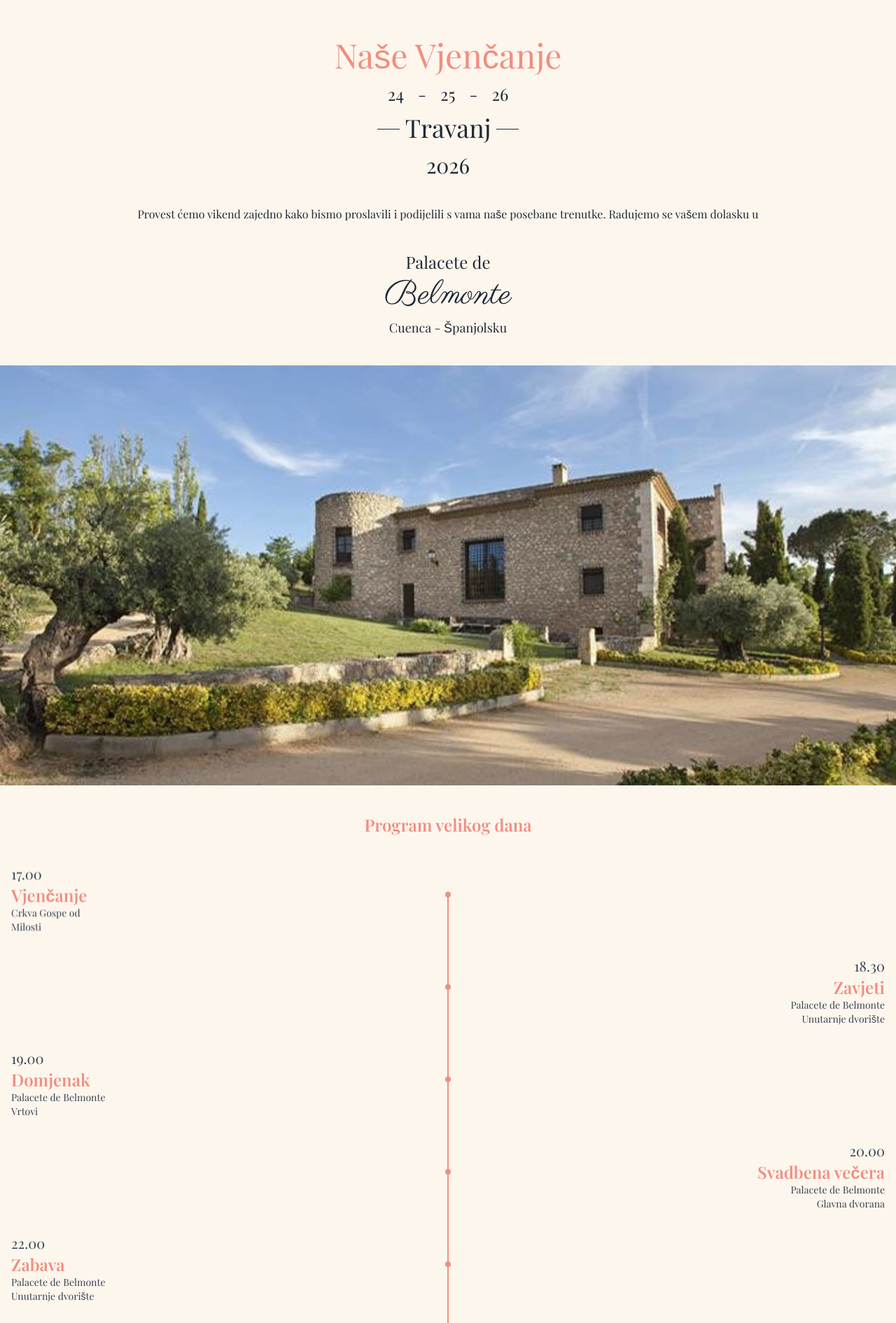
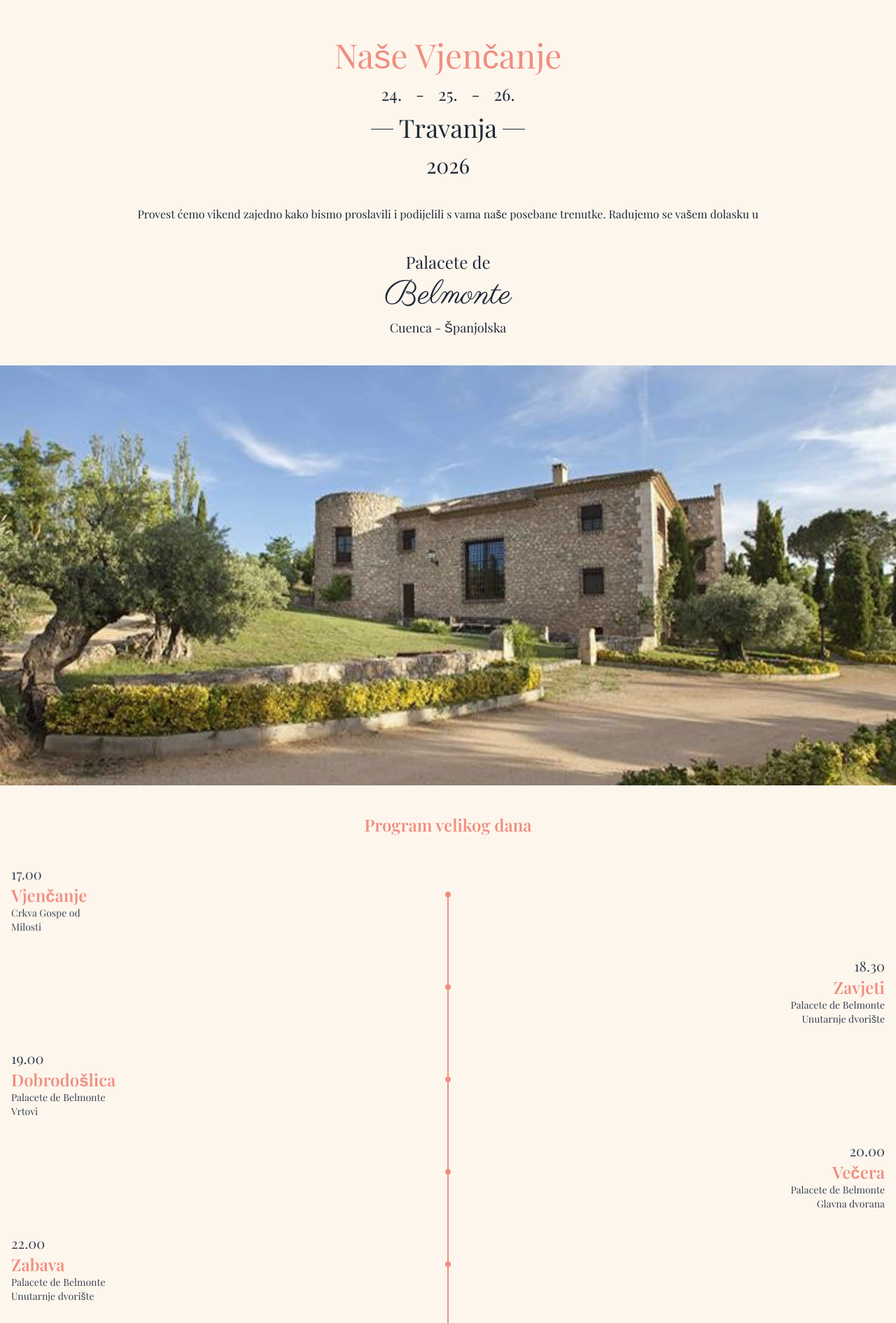
Before and after one commit to AlexLucenaWeb/boda-web, a Next.js app: page /hr in a window 1280 px wide. Shown: the part 802-2692 px from the top of the page at 70% size. Built offline with nearby package versions, Linux system fonts and the light colour scheme.

Commit message:
last update

```diff
--- a/src/components/WeddingInfo.js
+++ b/src/components/WeddingInfo.js
@@ -9,9 +9,9 @@ export default function WeddingInfo(props) {
       },
       hz: {
         title: 'Naše Vjenčanje',
-        month: 'Travanj',
+        month: 'Travanja',
         intro: 'Provest ćemo vikend zajedno kako bismo proslavili i podijelili s vama naše posebane trenutke. Radujemo se vašem dolasku u',
-        sp: 'Španjolsku'
+        sp: 'Španjolska'
       }
     }
 
@@ -26,11 +26,11 @@ export default function WeddingInfo(props) {
 
             <div className="space-y-3 ">
               <p className="text-2xl flex gap-5 justify-center">
-                  <span>24</span>
+                  <span>24{props.lang === 'hz' && '.'}</span>
                   <span>-</span>
-                  <span>25</span>
+                  <span>25{props.lang === 'hz' && '.'}</span>
                   <span>-</span>
-                  <span>26</span>
+                  <span>26{props.lang === 'hz' && '.'}</span>
               </p>
               <div className="flex justify-center items-center gap-2">
                 <span className="w-8 h-px bg-gray-800"></span>
--- a/src/components/WeddingPlan.js
+++ b/src/components/WeddingPlan.js
@@ -66,8 +66,8 @@ export default function WeddingPlan(props) {
         programa: 'Program velikog dana',
         ceremonia:'Vjenčanje',
         recepcion:'Zavjeti',
-        coctel:'Domjenak',
-        banquete: 'Svadbena večera',
+        coctel:'Dobrodošlica',
+        banquete: 'Večera',
         fiesta: 'Zabava',
         recena: 'Noćni zalogaj',
         patio: 'Unutarnje dvorište',
@@ -76,12 +76,6 @@ export default function WeddingPlan(props) {
         ermita1: 'Crkva Gospe od',
         ermita2: 'Milosti'
       },
-      // en: {
-      //   title: '¡Nos casamos!',
-      //   month: 'Abril',
-      //   intro: 'Pasaremos el fin de semana juntos para celebrar y compartir este momento tan importante. Os esperamos a todos en',
-      //   sp: 'España'
-      // }
     }
 
 
```
